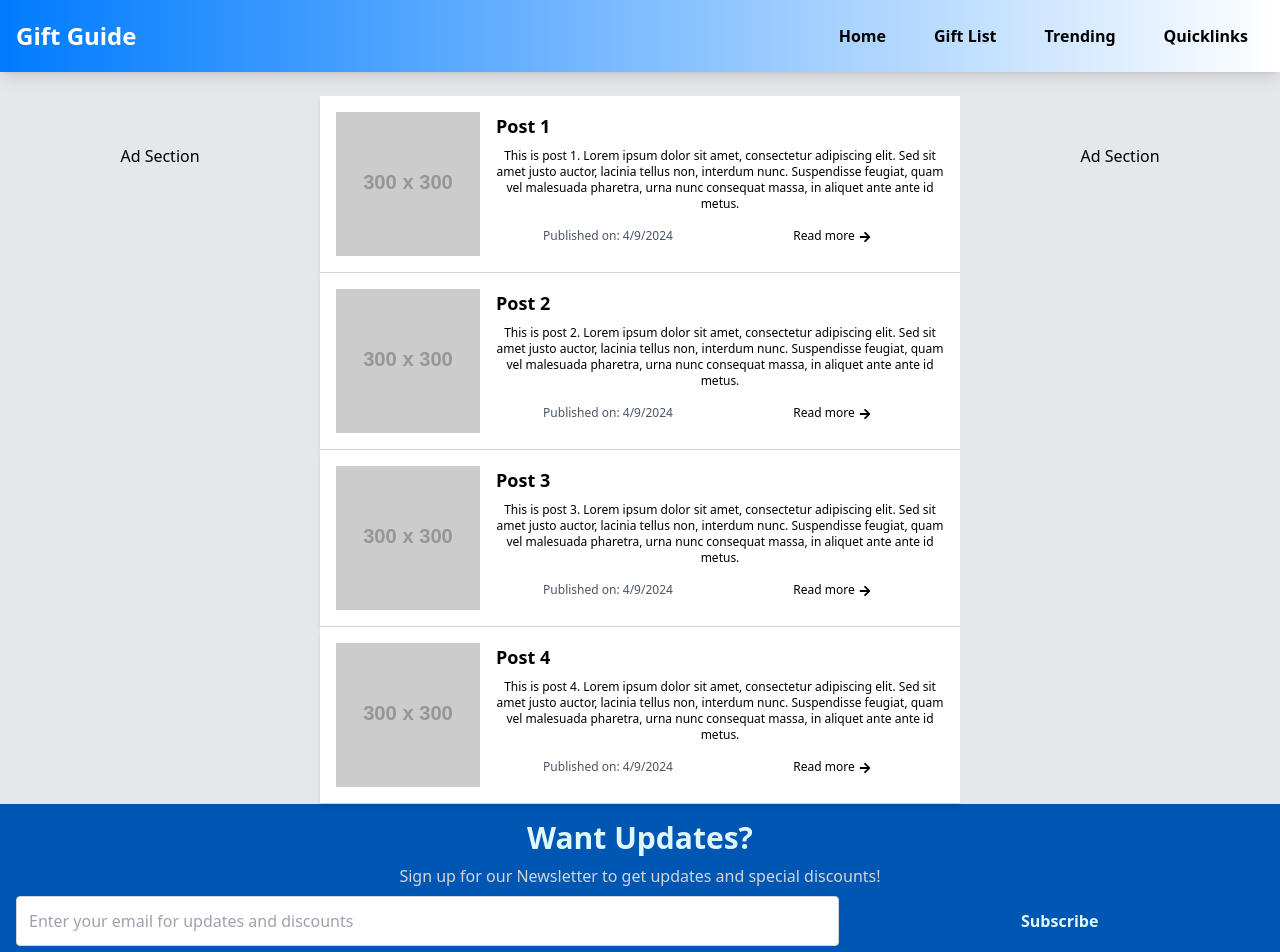
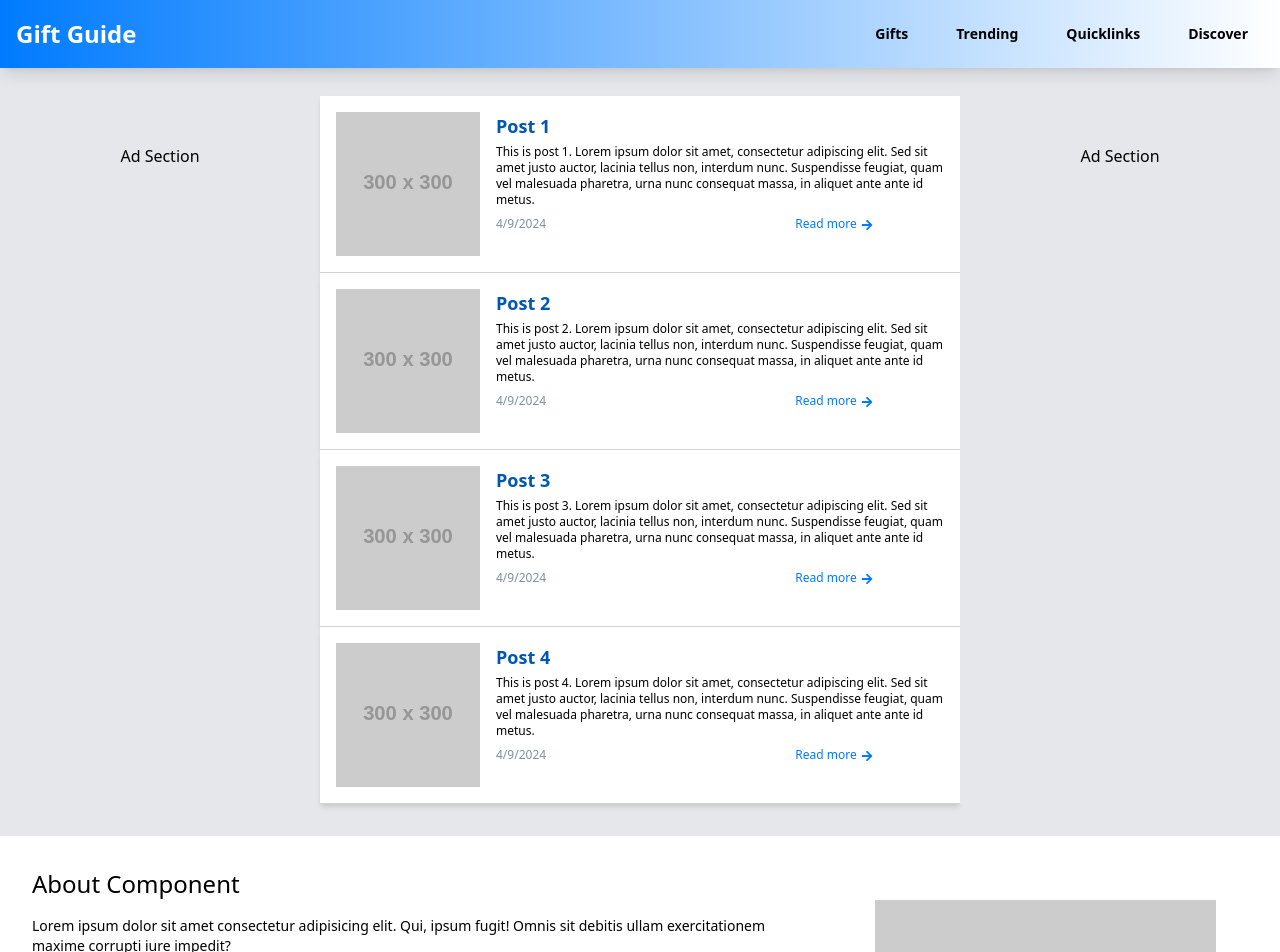
Before and after one commit to edm1001/gift-guru, a React (Vite) app in the folder frontend/: page / in a window 1280 px wide. Shown: the top 952 px of the page. Built offline with nearby package versions, Linux system fonts and the light colour scheme.

Commit message:
init routes

```diff
--- a/frontend/src/App.jsx
+++ b/frontend/src/App.jsx
@@ -1,15 +1,22 @@
 import { Routes, Route } from 'react-router-dom';
 import Home from './pages/Home.jsx';
-import Category from './pages/Category.jsx';
+import ShopPage from './pages/ShopPage.jsx';
 import Navbar from './components/Navbar.jsx';
+import QuizPage from './pages/QuizPage.jsx';
+import BlogPage from './pages/BlogPage.jsx';
+import LinksPage from './pages/LinksPage.jsx';
 
 const App = () => {
   return (
     <>
       <Navbar />
       <Routes>
-        <Route path="/" element={<Home />} />
-        <Route path="/categorylist" element={<Category />} />
+        <Route path="/" index element={<Home />} />
+        <Route path="/shoppage" element={<ShopPage />} />
+        <Route path="/quizpage" element={<QuizPage />} />
+        <Route path="/blogpage" element={<BlogPage />}/>
+        <Route path="/quicklinks" element={<LinksPage />}/>
+
       </Routes>
     </>
   );
--- a/frontend/src/components/About.jsx
+++ b/frontend/src/components/About.jsx
@@ -1,6 +1,15 @@
 
 export const About = () => {
   return (
-    <div>About</div>
+    // create two columns: left: about component with header and paragraph + right: image
+    <section className="grid grid-cols-3 flex p-8">
+      <div className="col-span-2">
+        <h2 className="text-2xl pb-4">About Component</h2>
+        <p className="mr-8 text-sm">Lorem ipsum dolor sit amet consectetur adipisicing elit. Qui, ipsum fugit! Omnis sit debitis ullam exercitationem maxime corrupti iure impedit?</p>
+      </div>
+      <div className="col-span-1 bg-blue m-8">
+        <img src="https://via.placeholder.com/500" alt="about image" />
+      </div>
+    </section>
   )
 }
--- a/frontend/src/components/Navbar.jsx
+++ b/frontend/src/components/Navbar.jsx
@@ -11,7 +11,7 @@ function Navbar() {
   return (
     <div className="fixed top-0 left-0 right-0 bg-gradient-to-r from-blue to-white p-4 z-50 shadow-lg">
       <div className="flex justify-between items-center">
-        <div className="text-white font-bold text-2xl">Gift Guide</div>
+        <div className="text-white font-bold text-2xl"><Link to="/">Gift Guide</Link></div>
         <div className="sm:hidden">
           <Hamburger
             isOpen={isOpen}
@@ -25,20 +25,20 @@ function Navbar() {
             animationDuration={0.5}
           />
         </div>
-        <div className="hidden sm:flex space-x-4">
-          <Link className="font-bold py-2 px-4 hover:opacity-50 focus:text-grey focus:border-2 focus:border-grey" to="/">Home</Link>
-          <Link className="font-bold py-2 px-4 hover:opacity-50 focus:text-grey focus:border-2 focus:border-grey" to="/categorylist">Gift List</Link>
-          <Link className="font-bold py-2 px-4 hover:opacity-50 focus:text-grey focus:border-2 focus:border-grey" to="/trending">Trending</Link>
-          <Link className="font-bold py-2 px-4 hover:opacity-50 focus:text-grey focus:border-2 focus:border-grey" to="/quicklinks">Quicklinks</Link>
-        </div>
+        <nav className="hidden sm:flex space-x-4 text-sm">
+          <Link className="font-bold py-2 px-4 hover:opacity-50 focus:text-grey focus:border focus:border-grey" to="/shoppage">Gifts</Link>
+          <Link className="font-bold py-2 px-4 hover:opacity-50 focus:text-grey focus:border focus:border-grey" to="/blogpage">Trending</Link>
+          <Link className="font-bold py-2 px-4 hover:opacity-50 focus:text-grey focus:border focus:border-grey" to="/quicklinks">Quicklinks</Link>
+          <Link className="font-bold py-2 px-4 hover:opacity-50 focus:text-grey focus:border focus:border-grey" to="/quizpage">Discover</Link>
+        </nav>
       </div>
       {isOpen && (
-        <div className="sm:hidden mt-4 bg-brown-900  shadow-sm p-4 text-center">
-          <Link className="block text-gold font-bold py-2 px-4 hover:opacity-50 " to="/" onClick={toggleMenu}>Home</Link>
-          <Link className="block text-gold font-bold py-2 px-4 hover:opacity-50" to="/categorylist" onClick={toggleMenu}>Gift List</Link>
-          <Link className="block text-gold font-bold py-2 px-4 hover:opacity-50" to="/trending" onClick={toggleMenu}>Trending</Link>
-          <Link className="block text-gold font-bold py-2 px-4 hover:opacity-50" to="/quicklinks" onClick={toggleMenu}>Quicklinks</Link>
-        </div>
+        <nav className="sm:hidden mt-4 bg-brown-900  shadow-sm p-4 text-center">
+          <Link className="block font-bold py-2 px-4 hover:opacity-50" to="/shoppage" onClick={toggleMenu}>Gifts</Link>
+          <Link className="block font-bold py-2 px-4 hover:opacity-50" to="/blogpage" onClick={toggleMenu}>Trending</Link>
+          <Link className="block font-bold py-2 px-4 hover:opacity-50" to="/quicklinks" onClick={toggleMenu}>Quicklinks</Link>
+          <Link className="block font-bold py-2 px-4 hover:opacity-50" to="/quizpage" onClick={toggleMenu}>Discover</Link>
+        </nav>
       )}
     </div>
   );
--- a/frontend/src/components/Newsletter.jsx
+++ b/frontend/src/components/Newsletter.jsx
@@ -22,7 +22,7 @@ function Newsletter() {
   }
 }
   return (
-    <div className=" bg-darkblue text-center p-4">
+    <div className=" bg-blue text-center p-4">
       <h3 className="font-semibold text-lightblue text-3xl">Want Updates?</h3>
       <p className="p-2 text-gray-300">Sign up for our Newsletter to get updates and special discounts!</p>
       <form onSubmit={handleSubmit} className="flex items-center space-x-4">
--- a/frontend/src/pages/BlogPage.jsx
+++ b/frontend/src/pages/BlogPage.jsx
@@ -0,0 +1,7 @@
+
+export default function BlogPage() {
+  return (
+
+    <div>BlogPage</div>
+  )
+}
--- a/frontend/src/pages/Home.jsx
+++ b/frontend/src/pages/Home.jsx
@@ -1,12 +1,12 @@
 import { FaArrowRight } from "react-icons/fa";
 import Newsletter from "../components/Newsletter";
+import { About } from "../components/About";
 
 function Home() {
   return (
-
-    <section className="bg-gray-200 min-h-screen pt-24">
-
-      <div className="w-full grid grid-cols-1 sm:grid-cols-4 text-center">
+    <>
+      <section className="bg-gray-200 min-h-screen pt-24 pb-8">
+        <div className="w-full grid grid-cols-1 sm:grid-cols-4 text-center ">
           <div className="col-span-1 bg-gray-200 p-12">Ad Section</div>
 
           {/* FIXME: Posts will be pulled from the trending page, only a few newest posts */}
@@ -19,17 +19,25 @@ function Home() {
                   className="bg-white p-4 shadow-md border-b border-gray-300 flex"
                 >
                   {/* Image */}
-                <div className="mr-4">
-                  <img src="https://via.placeholder.com/300" alt="post image" className="max-w-36"/>
-                </div>
+                  <div className=""></div>
+                  <img
+                    src="https://via.placeholder.com/300"
+                    alt="post image"
+                    className="max-w-36 max-h-36 justify-center img-fluid mr-4"
+                  />
                   {/* Title and content */}
                   <div className="flex-grow text-xs">
-                <h3 className="text-lg text-start font-semibold">{`Post ${i + 1}`}</h3>
-                <p className="mt-2 ">{`This is post ${i + 1}. Lorem ipsum dolor sit amet, consectetur adipiscing elit. Sed sit amet justo auctor, lacinia tellus non, interdum nunc. Suspendisse feugiat, quam vel malesuada pharetra, urna nunc consequat massa, in aliquet ante ante id metus.`}</p>
+                    <h3 className="text-lg text-start text-darkblue font-semibold">{`Post ${
+                      i + 1
+                    }`}</h3>
+                    {/* TODO: shorten the content and read more leads to the singlepostpage */}
+                    <p className="mt-1 text-start">{`This is post ${
+                      i + 1
+                    }. Lorem ipsum dolor sit amet, consectetur adipiscing elit. Sed sit amet justo auctor, lacinia tellus non, interdum nunc. Suspendisse feugiat, quam vel malesuada pharetra, urna nunc consequat massa, in aliquet ante ante id metus.`}</p>
                     <div className="grid grid-cols-2">
-                <p className="mt-4 text-gray-600 col-span-1">{`Published on: ${new Date().toLocaleDateString()}`}</p>
+                      <p className="mt-2 text-start text-grey col-span-1 text-xs">{`${new Date().toLocaleDateString()}`}</p>
                       {/* Link icon to item */}
-                <p className="mt-4 text-blue-500 col-span-1 hover:underline cursor-pointer">
+                      <p className="mt-2 ml-1 text-blue col-span-1 hover:underline cursor-pointer">
                         Read more
                         <FaArrowRight className="inline ml-1" />
                       </p>
@@ -42,8 +50,10 @@ function Home() {
 
           <div className="col-span-1 bg-gray-200 p-12">Ad Section</div>
         </div>
-      <Newsletter/>
       </section>
+      <About/>
+      <Newsletter />
+    </>
   );
 }
 
--- /dev/null
+++ b/frontend/src/pages/LinksPage.jsx
@@ -0,0 +1,8 @@
+
+function LinksPage() {
+  return (
+    <div className="bg-blue"><h3>Quicklinknks</h3></div>
+  )
+}
+
+export default LinksPage
--- /dev/null
+++ b/frontend/src/pages/SinglePostPage.jsx
@@ -0,0 +1,8 @@
+
+function SinglePostPage() {
+  return (
+    <div>SinglePostPage</div>
+  )
+}
+
+export default SinglePostPage
```
Also changed, not shown: frontend/src/pages/ShopPage.jsx (renamed from frontend/src/pages/Category.jsx). Lines whose indentation alone changed are shown as unchanged.
